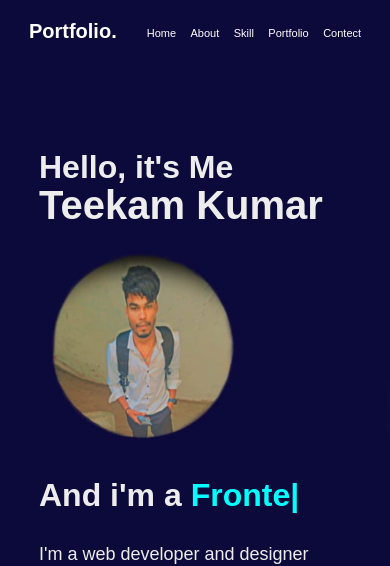
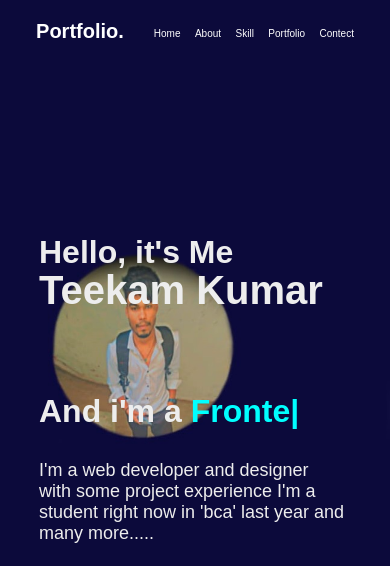
Before and after one commit to TeekamKumar22/portfolio-lite, a plain HTML site: page index.html in a window 390 px wide. Shown: the top 566 px of the page. Drawn offline with nearby package versions, Linux system fonts and the light colour scheme.

Commit message:
Update index.html

```diff
--- a/index.html
+++ b/index.html
@@ -200,13 +200,13 @@ body{
         margin-right: 20px;
     }
     .navbar a {
-        font-size: 11px;
+        font-size: 10px;
         margin-left: 10px;
     }
 
     .home-content h1 {
         font-size: 40px;
-        margin-bottom : 80%;
+        margin-bottom : 80px;
     }
     .home-content p {
         font-size: 18px;
```
